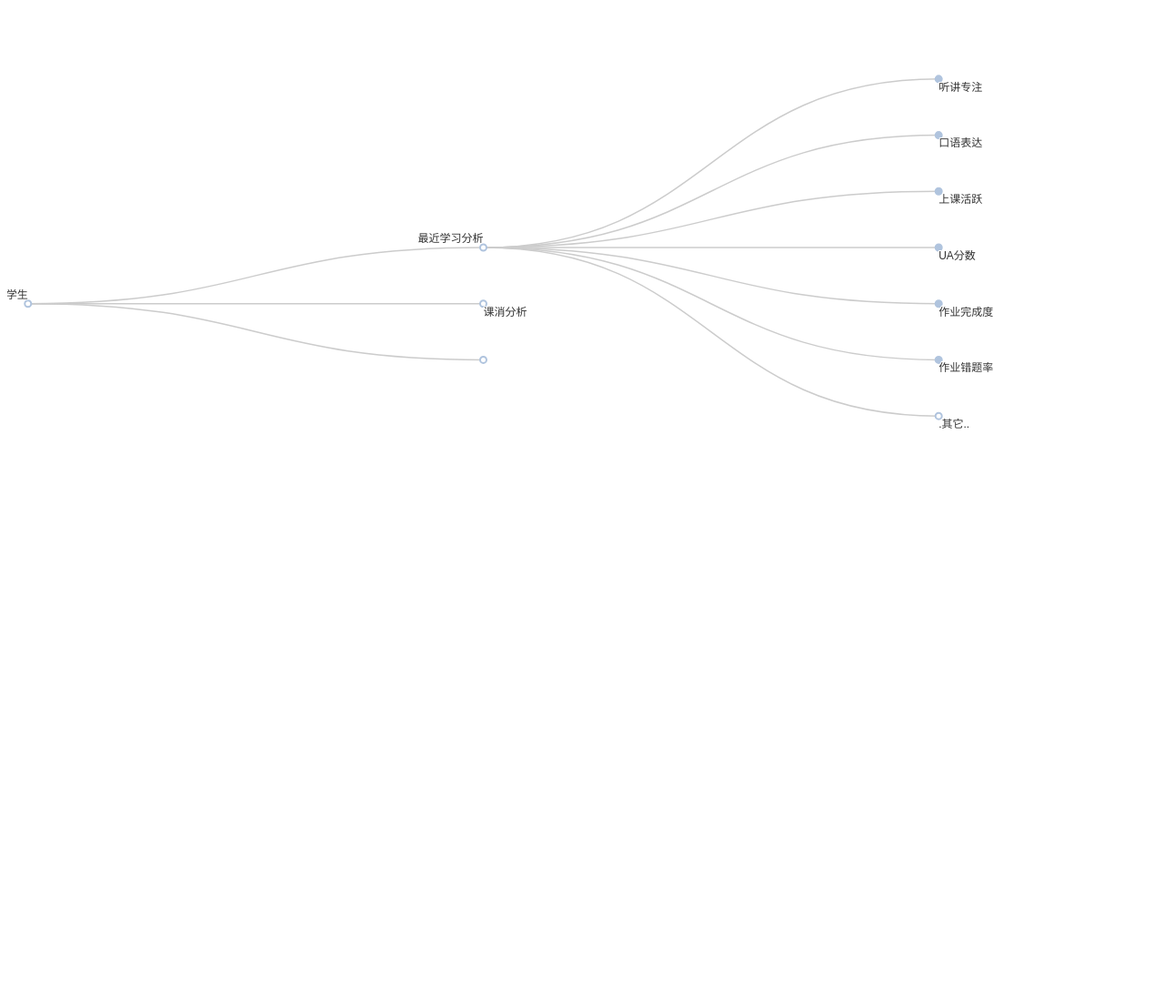
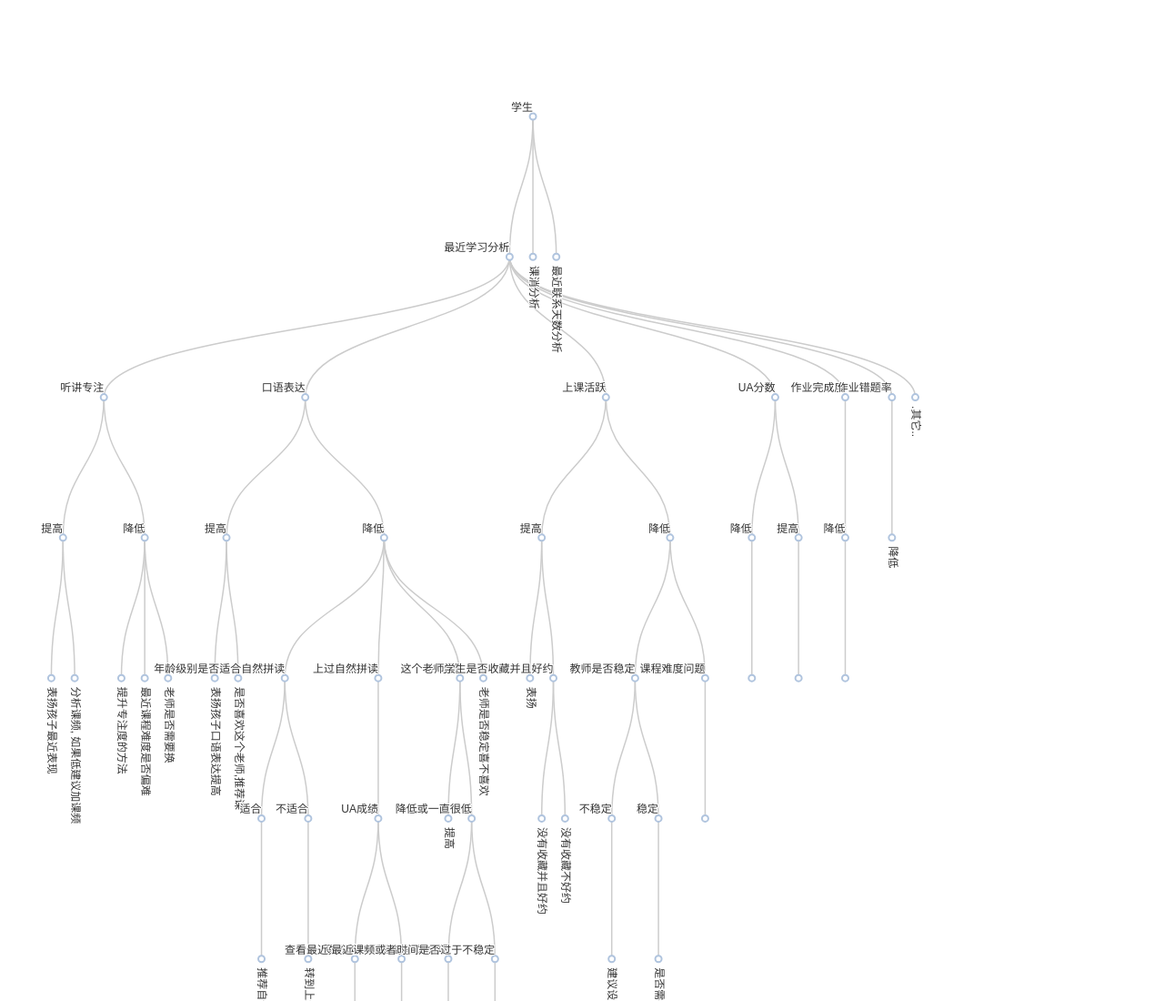
Before and after one commit to zouy50/-, a plain HTML site: page 其它/play_echarts/tree.html in a window 1280 px wide. Shown: the top 1100 px of the page at 91% size. Before the commit the page ends 800 px from the top, so only its background shows below. Drawn offline with nearby package versions, Linux system fonts and the light colour scheme.

Commit message:
先用 echarts 实现一下时间森林的模型

```diff
--- a/其它/play_echarts/tree.html
+++ b/其它/play_echarts/tree.html
@@ -6,7 +6,7 @@
 <script src="echarts.js"></script>
 <body>
 <!-- 为 ECharts 准备一个具备大小（宽高）的 DOM -->
-<div id="main" style="width: 90%;height:600px;">
+<div id="main" style="width: 90%;height:1500px;">
 
 
 </div>
@@ -32,10 +32,11 @@ myChart.setOption(option = {
 
 			symbol: 'emptyCircle',
 
-			orient: 'horizontal',
+			orient: 'vertical',
 
 			expandAndCollapse: true,
 
+            initialTreeDepth: 7,
 			label: {
 				normal: {
 					position: 'top',
@@ -50,7 +51,7 @@ myChart.setOption(option = {
 				label: {
 					normal: {
 						position: 'bottom',
-						rotate: 0,
+						rotate: -90,
 						verticalAlign: 'middle',
 						align: 'left'
 					}
--- a/其它/play_echarts/tree.js
+++ b/其它/play_echarts/tree.js
@@ -1,89 +1,125 @@
-data = {
-    "name": "学生",
-    "children": [
-        {"name": "最近学习分析",
-         "children": [
-             {"name": "听讲专注",
-              "children": [{"name": "提高",
-                            "children": [
-                                {"name": "表扬孩子最近表现"},
-                                {"name": "分析课频, 如果低建议加课频"}
+var data = {
+    name: "学生",
+    children: [
+        {name: "最近学习分析",
+         children: [
+             {name: "听讲专注",
+              children: [{name: "提高",
+                            children: [
+                                {name: "表扬孩子最近表现"},
+                                {name: "分析课频, 如果低建议加课频"}
                             ],
                             },
-                           {"name": "降低",
-                            "children": [
-                                {"name": "提升专注度的方法"},
-                                {"name": "最近课程难度是否偏难"},
-                                {"name": "老师是否需要换"}
+                           {name: "降低",
+                            children: [
+                                {name: "提升专注度的方法"},
+                                {name: "最近课程难度是否偏难"},
+                                {name: "老师是否需要换"}
                             ]}
                            ]
               },
-             {"name": "口语表达",
-              "children": [
-                  {"name": "提高",
-                   "children": [
-                       {"name": "表扬孩子口语表达提高"},
-                       {"name": "是否喜欢这个老师,推荐课"},
+             {name: "口语表达",
+              children: [
+                  {name: "提高",
+                   children: [
+                       {name: "表扬孩子口语表达提高"},
+                       {name: "是否喜欢这个老师,推荐课"},
                    ],
                    },
-                  {"name": "降低",
-                   "children": [
-                       {"name": "年龄级别是否适合自然拼读",
-                        "children": [
-                            {"name": "适合",
-                             "children": [
-                                 {"name": "推荐自然拼读"}
+                  {name: "降低",
+                   children: [
+                       {name: "年龄级别是否适合自然拼读",
+                        children: [
+                            {name: "适合",
+                             children: [
+                                 {name: "推荐自然拼读"}
+                             ]},
+                            {name: "不适合",
+                             children: [
+                                 {name: "转到上过自然拼读的"},
+                             ]}
+                        ]},
+                       {name: "上过自然拼读",
+                        children: [
+                            {name: "UA成绩",
+                             children: [
+                                 {name: "没问题", children: [
+                                     {name: "推荐聊一聊"},
+                                 ]},
+                                 {name: "低分或降低", children: [
+                                     {name: "转到低分UA"},
+                                 ]},
                              ]},
                         ]},
-                       {"name": "上过自然拼读",
-                        "children": [
-                            {"name": ""},
-                        ]},
-                       {"name": "UA分数比较高"},
-                       {"name": "UA分数比较低"},
-                       {"name": "老师是否稳定喜不喜欢"}
+                       {name: "UA分数", children: [
+                           {name: "提高", children: [
+
+                           ]},
+                           {name: "降低或一直很低", children: [
+                               {name: "查看最近失分项或近期最多失分项", children: [
+                                   {name: "对失分项进行查找资料反馈沟通"},
+                               ]},
+                               {name: "最近课频或者时间是否过于不稳定", children: [
+                                   {name: "如果是就建议家长稳定课频，或者提高课频"}
+                               ]}
+                           ]},
+                       ]},
+                       {name: "老师是否稳定喜不喜欢"}
                    ]}
               ]},
-             {"name": "上课活跃",
-              "children": [
-                  {"name": "提高",
-                   "children": [
-                       {"name": "表扬"},
+             {name: "上课活跃",
+              children: [
+                  {name: "提高",
+                   children: [
+                       {name: "表扬"},
+                       {name: "这个老师学生是否收藏并且好约", children: [
+                               {name: "没有收藏并且好约", "value": "提醒收藏"},
+                               {name: "没有收藏不好约", "value": "给家长收藏，并会尽力找很好的老师"},
+                           ]},
                    ]},
-                  {"name": "降低",
-                   "children": [
-                       {"name": "教师是否稳定"},
-                       {"name": "课程难度问题"},
+                  {name: "降低",
+                   children: [
+                       {name: "教师是否稳定", children: [
+                               {name: "不稳定", children: [
+                                       {name: "建议设置专属外教"},
+                                   ]},
+                               {name: "稳定", children: [
+                                       {name: "是否需要尝试换其他老师"}
+                                   ]}
+                           ]},
+                       {name: "课程难度问题", children: [
+                               {name: "", value: "lala"}
+                           ], value: "lala"},
                    ]},
               ]},
-             {"name": "UA分数",
-              "children": [
-                  {"name": "降低",
-                   "children": [
-                       {"name": ""},
+             {name: "UA分数",
+              children: [
+                  {name: "降低",
+                   children: [
+                       {name: ""},
                    ]},
-                  {"name": "提高",
-                   "children": [
-                       {"name": ""},
+                  {name: "提高",
+                   children: [
+                       {name: ""},
                    ]}
               ]},
-             {"name": "作业完成度",
-              "children": [
-                  {"name": "降低",
-                   "children": [
-                       {"name": ""}
+             {name: "作业完成度",
+              children: [
+                  {name: "降低",
+                   children: [
+                       {name: ""}
                    ]},
               ]},
-             {"name": "作业错题率",
-              "children": [
-                  {"name": "降低",
-                   "children": [
+             {name: "作业错题率",
+              children: [
+                  {name: "降低",
+                   children: [
 
                    ]},
               ]},
-             {"name": ".其它.."},
+             {name: ".其它.."},
          ]},
-        {"name": "课消分析"},
-        {"name": ""},
+        {name: "课消分析"},
+        {name: "最近联系天数分析"},
     ]
-}
+};
```
